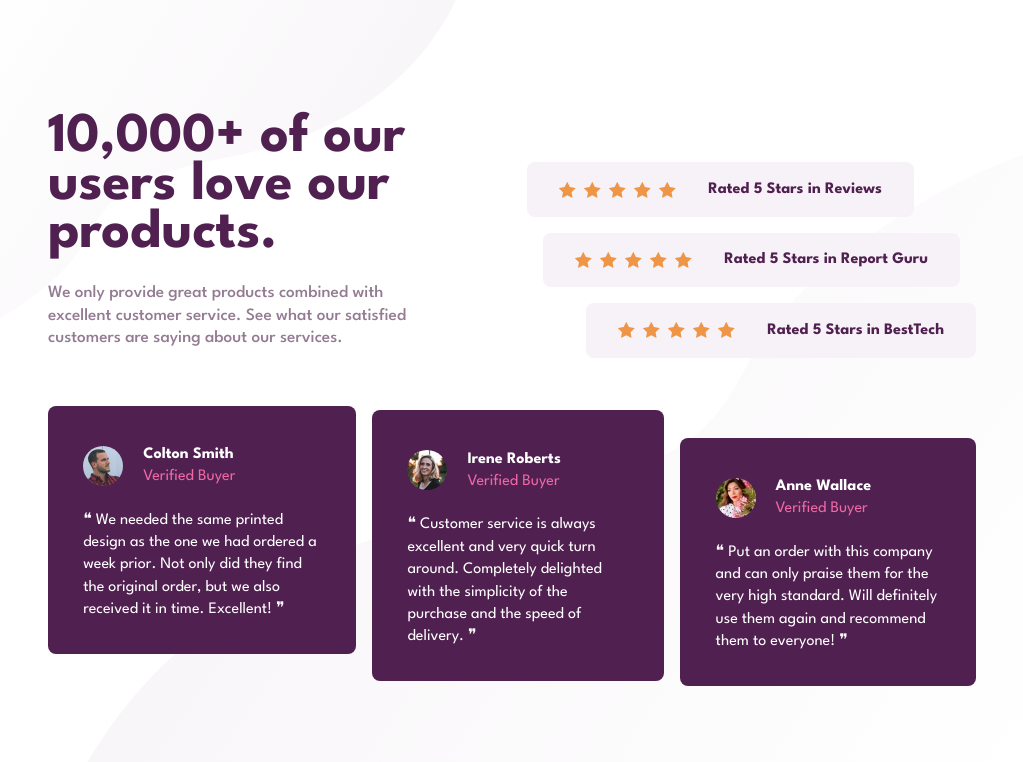
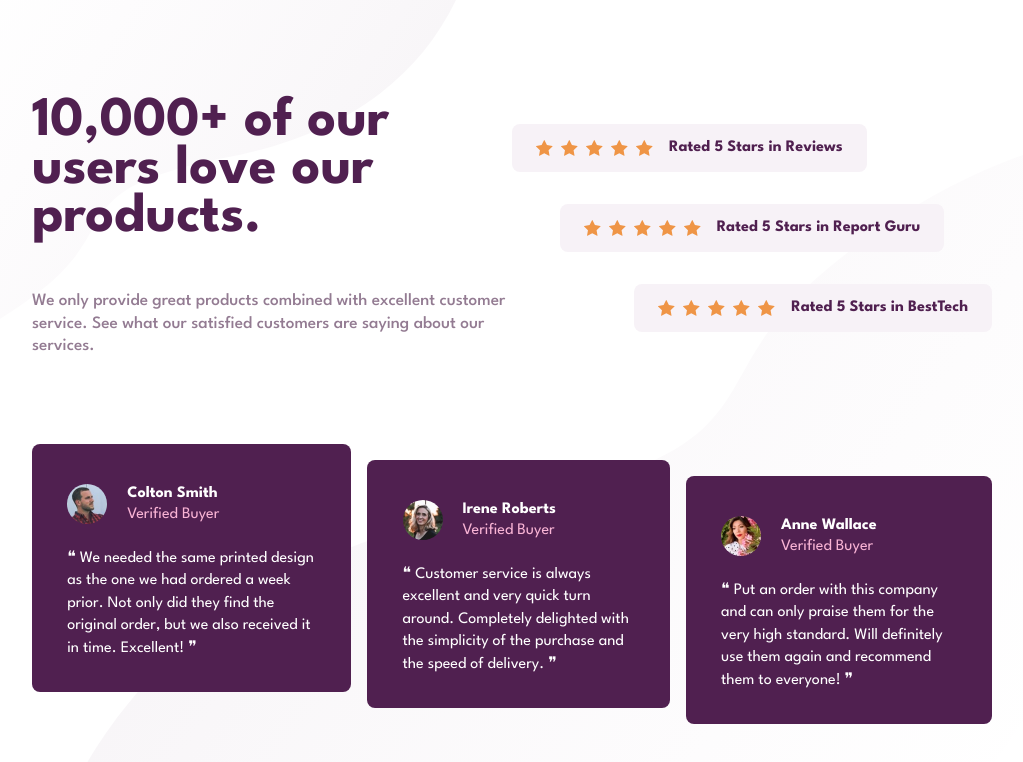
Before and after one commit to evija-berzina/frontendmentor-social-proof-section, a plain HTML site: page index.html in a window 1280 px wide. Shown: the whole page, without its empty margins (128-1151 px from the left). Drawn offline with Linux system fonts and the light colour scheme; a web font is replaced by a local one.

Commit message:
Refractor HTML semantics and update layout

```diff
--- a/index.html
+++ b/index.html
@@ -1,23 +1,25 @@
 <!DOCTYPE html>
 <html lang="en">
   <head>
-    <meta charset="UTF-8" />
-    <meta name="viewport" content="width=device-width, initial-scale=1.0" />
-    <link
-      rel="icon"
-      type="image/png"
-      sizes="32x32"
-      href="./images/favicon-32x32.png"
-    />
+    <meta charset="UTF-8">
+    <meta name="viewport" content="width=device-width, initial-scale=1.0">
+
+    <title>Frontend Mentor | Social proof section</title>
+    <meta name="description" content="This social proof section page shows six people giving their comments and ratings.">
+
+    <link rel="icon" type="image/png" sizes="32x32" href="./images/favicon-32x32.png">
+
+    <!-- Fonts -->
     <link rel="preconnect" href="https://fonts.googleapis.com">
     <link rel="preconnect" href="https://fonts.gstatic.com" crossorigin>
     <link href="https://fonts.googleapis.com/css2?family=Barlow+Condensed:ital,wght@0,100;0,200;0,300;0,400;0,500;0,600;0,700;0,800;0,900;1,100;1,200;1,300;1,400;1,500;1,600;1,700;1,800;1,900&family=Barlow:ital,wght@0,100;0,200;0,300;0,400;0,500;0,600;0,700;0,800;0,900;1,100;1,200;1,300;1,400;1,500;1,600;1,700;1,800;1,900&family=Bellefair&family=Big+Shoulders:opsz,wght@10..72,100..900&family=Fraunces:ital,opsz,wght@0,9..144,100..900;1,9..144,100..900&family=Inter:ital,opsz,wght@0,14..32,100..900;1,14..32,100..900&family=League+Spartan:wght@100..900&family=Lexend+Deca:wght@100..900&family=Montserrat:ital,wght@0,100..900;1,100..900&family=Roboto:ital,wght@0,100..900;1,100..900&display=swap" rel="stylesheet">
-    <title>Frontend Mentor | Social proof section</title>
+
+    <!-- CSS -->
     <link rel="stylesheet" href="style.css">
   </head>
   <body>
     <main class="container">
-      <div class="main-raiting-container">
+      <section class="main-raiting-container">
         <section class="main-container">
           <h1 class="title">10,000+ of our users love our products.</h1>
           <p class="main-paragraph">
@@ -27,8 +29,9 @@
         </section>
 
         <section class="raitings">
-          <div class="raiting-container">
-            <div class="stars">
+          <ul class="raitings-list">
+            <li class="raiting-item">
+              <div class="stars" aria-hidden="true">
                 <img src="images/icon-star.svg" alt="five stars rating">
                 <img src="images/icon-star.svg" alt="five stars rating">
                 <img src="images/icon-star.svg" alt="five stars rating">
@@ -38,9 +41,11 @@
               <span class="review-text">
                 Rated 5 Stars in Reviews
               </span>
-          </div>
-          <div class="raiting-container">
-            <div class="stars">
+            </li>
+
+
+            <li class="raiting-item">
+              <div class="stars" aria-hidden="true">
                 <img src="images/icon-star.svg" alt="five stars rating">
                 <img src="images/icon-star.svg" alt="five stars rating">
                 <img src="images/icon-star.svg" alt="five stars rating">
@@ -50,9 +55,10 @@
               <span class="review-text">
                 Rated 5 Stars in Report Guru
               </span>
-          </div>
-          <div class="raiting-container">
-            <div class="stars">
+            </li>
+
+            <li class="raiting-item">
+              <div class="stars" aria-hidden="true">
                 <img src="images/icon-star.svg" alt="five stars rating">
                 <img src="images/icon-star.svg" alt="five stars rating">
                 <img src="images/icon-star.svg" alt="five stars rating">
@@ -62,21 +68,22 @@
               <span class="review-text">
                 Rated 5 Stars in BestTech
               </span>
-          </div>
+            </li>
+          </ul>
         </section>
-      </div>
+      </section>
 
       <section class="comment-section">
         <article class="comment-container">
           <div class="profile">
             <img class="profile-picture" src="images/image-colton.jpg" alt="mens profile picture">
             <div class="profile-info">
-              <span class="name">
+              <h2 class="name">
                 Colton Smith
-              </span>
-              <span class="verified-buyer">
+              </h2>
+              <p class="verified-buyer">
                 Verified Buyer
-              </span>
+              </p>
             </div>
           </div>
           <p class="comment">
@@ -88,12 +95,12 @@
           <div class="profile">
             <img class="profile-picture" src="images/image-irene.jpg" alt="womans profile picture">
             <div class="profile-info">
-              <span class="name">
+              <h2 class="name">
                 Irene Roberts
-              </span>
-              <span class="verified-buyer">
+              </h2>
+              <p class="verified-buyer">
                 Verified Buyer
-              </span>
+              </p>
             </div>
           </div>
           <p class="comment">
@@ -106,12 +113,12 @@
           <div class="profile">
             <img class="profile-picture" src="images/image-anne.jpg" alt="womans profile picture">
             <div class="profile-info">
-              <span class="name">
+              <h2 class="name">
                 Anne Wallace
-              </span>
-              <span class="verified-buyer">
+              </h2>
+              <p class="verified-buyer">
                 Verified Buyer
-              </span>
+              </p>
             </div>
           </div>
           <p class="comment">
--- a/style.css
+++ b/style.css
@@ -11,7 +11,7 @@ img {
 
 :root {
   --clr-dark-magenta: 300 43% 22%;
-  --clr-soft-pink: 333 80% 67%;
+  --clr-soft-pink: 331 85% 84%;
   --clr-dark-grayish-magenta: 303 10% 53%;
   --clr-light-grayish-magenta: 300 24% 96%;
   --clr-white: 0 0% 100%;
@@ -33,7 +33,7 @@ body {
     url(images/bg-pattern-top-mobile.svg),
     url(images/bg-pattern-bottom-mobile.svg);
   background-repeat: no-repeat;
-  background-position: top left, bottom right;
+  background-position: top left, bottom left;
   background-attachment: local;
 }
 
@@ -74,20 +74,27 @@ body {
   gap: 1rem;
 }
 
-.raiting-container {
-  background-color: hsl(var(--clr-light-grayish-magenta));
+.raitings-list {
+  list-style: none;
   display: flex;
   flex-direction: column;
   justify-content: center;
-  align-items: center;
+  gap: 1rem;
+}
+
+.raiting-item {
+  display: flex;
+  flex-direction: column;
+  background-color: hsl(var(--clr-light-grayish-magenta));
   border-radius: 0.5rem;
   padding-block: 1rem;
-  gap: 0.8rem;
+  gap: 1rem;
 }
 
 .stars {
   display: flex;
   flex-direction: row;
+  justify-content: center;
   gap: 0.5rem
 }
 
@@ -95,6 +102,7 @@ body {
   color: hsl(var(--clr-dark-magenta));
   font-weight: 700;
   font-size: 1rem;
+  text-align: center;
 }
 
 .comment-section {
@@ -153,21 +161,24 @@ body {
     background-image:
       url(images/bg-pattern-top-desktop.svg),
       url(images/bg-pattern-bottom-desktop.svg);
+    background-position: top left, bottom right;
   }
 
   .container {
-    margin-inline: 11rem;
+    margin-inline: 10rem;
     margin-block: 0;
+    gap: 4rem;
   }
 
   .main-raiting-container {
     display: flex;
     flex-direction: row;
-    gap: 7rem;
   }
 
   .main-container {
-    flex: 1 1 45%;
+    flex: 1;
+    align-self: center;
+    gap: 3rem;
   }
 
   .title {
@@ -179,30 +190,33 @@ body {
 
   .main-paragraph {
     text-align: left;
+
   }
 
   .raitings {
-    flex: 1 1 55%;
+   flex: 1;
   }
 
-  .raitings > .raiting-container:nth-child(1) {
+  .raitings-list {
+    gap: 2rem;
+    text-wrap: nowrap;
+  }
+
+  .raiting-item {
+    flex-direction: row;
+    padding-inline: 1.5rem;
+  }
+
+  .raitings-list > li:nth-child(1) {
     align-self: flex-start;
   }
 
-  .raitings > .raiting-container:nth-child(2) {
+  .raitings-list > li:nth-child(2) {
     align-self: center;
   }
 
-  .raitings > .raiting-container:nth-child(3) {
+  .raitings-list > li:nth-child(3) {
     align-self: flex-end;
-  }
-
-  .raiting-container {
-    flex-direction: row;
-    gap: 2rem;
-    text-wrap: nowrap;
-    padding-inline: 2rem;
-    padding-block: 1.2rem;
   }
 
   .comment-section {
```
Lines whose indentation alone changed are shown as unchanged.
